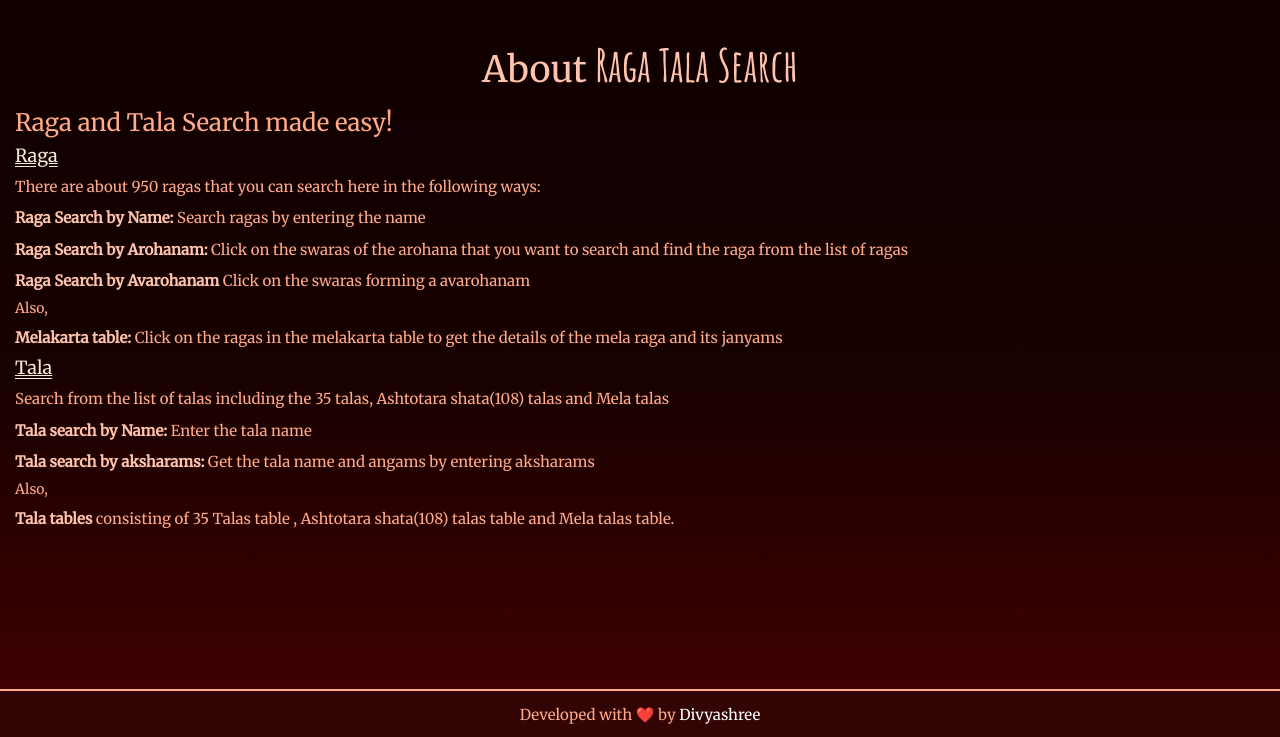
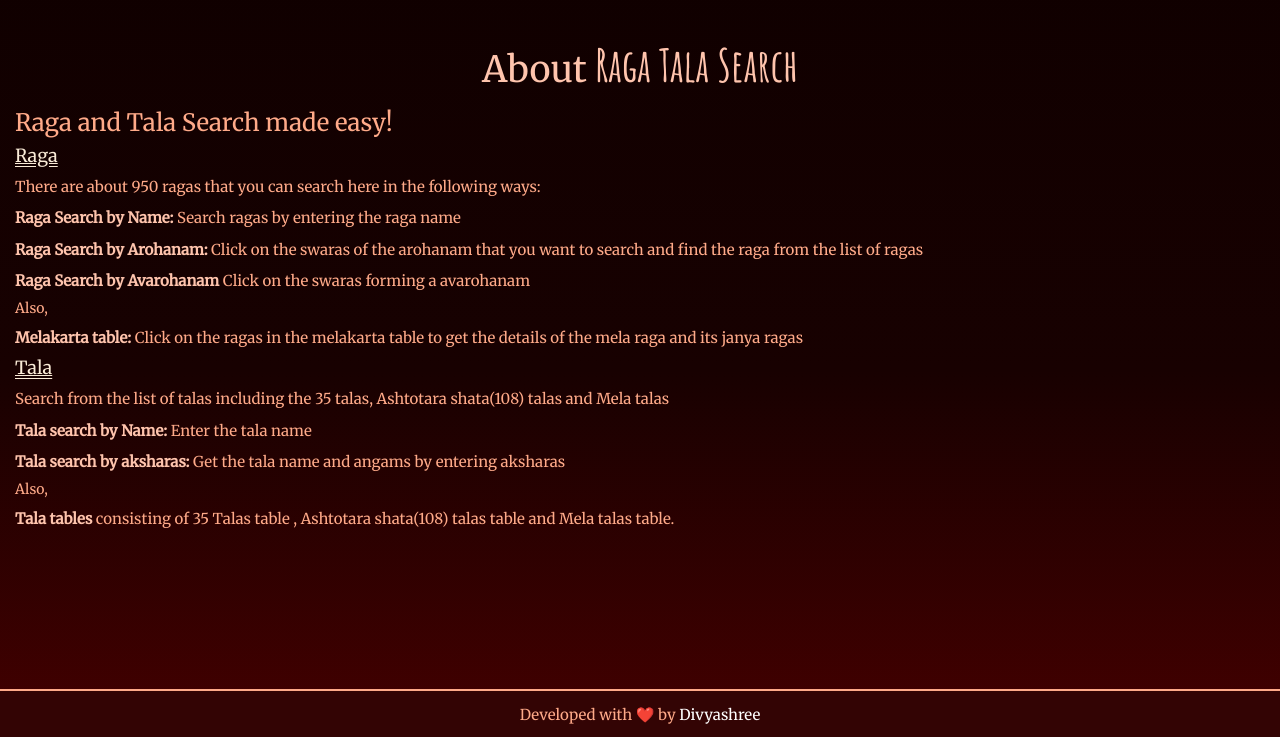
Before and after one commit to divyashreedivya/Raga-Tala-Search, a Django app: page /about/ in a window 1280 px wide. Shown: the part 62-799 px from the top of the page. Run offline with Django 3.2, Linux system fonts and the light colour scheme; some libraries are stand-ins or nearby versions.

Commit message:
Added README.md

```diff
--- a/ragatalasearch/home/templates/home/about.html
+++ b/ragatalasearch/home/templates/home/about.html
@@ -10,19 +10,19 @@
 <h3>Raga and Tala Search made easy!</h3>
 <h4>Raga</h4>
 <p>There are about 950 ragas that you can search here in the following ways: </p>
-<p><strong><a href="{% url 'ragas:name' %}">Raga Search by Name:</a> </strong>Search ragas by entering the name</p>
-<p><strong><a href="{% url 'ragas:arohana' %}">Raga Search by Arohanam: </a></strong>Click on the swaras of the arohana that you want to search
+<p><strong><a href="{% url 'ragas:name' %}">Raga Search by Name:</a> </strong>Search ragas by entering the raga name</p>
+<p><strong><a href="{% url 'ragas:arohana' %}">Raga Search by Arohanam: </a></strong>Click on the swaras of the arohanam that you want to search
 and find the raga from the list of ragas </p>
 <p><strong><a href="{% url 'ragas:avarohana' %}">Raga Search by Avarohanam</a></strong>
     Click on the swaras forming a avarohanam</p>
 <h5>Also,</h5>
 <p><strong><a href="{% url 'ragas:raga_table' %}">Melakarta table: </a></strong>
     Click on the ragas in the melakarta table
-to get the details of the mela raga and its janyams</p>
+to get the details of the mela raga and its janya ragas</p>
 <h4>Tala</h4>
 <p>Search from the list of talas including the 35 talas, Ashtotara shata(108) talas and Mela talas</p>
 <p><strong><a href="{% url 'talas:tala_namelist' %}">Tala search by Name: </a></strong>Enter the tala name</p>
-<p><strong><a href="{% url 'talas:tala_list' %}">Tala search by aksharams: </a></strong>Get the tala name and angams by entering aksharams</p>
+<p><strong><a href="{% url 'talas:tala_list' %}">Tala search by aksharas: </a></strong>Get the tala name and angams by entering aksharas</p>
 <h5>Also,</h5>
 <p><strong><a href="{% url 'talas:tala_table' %}">Tala tables</a></strong> consisting of 35 Talas table
     , Ashtotara shata(108) talas table and Mela talas table.</p>
--- a/ragatalasearch/talas/static/talas/talas.css
+++ b/ragatalasearch/talas/static/talas/talas.css
@@ -58,6 +58,9 @@ input[type=text]{
   background-color: #ffc0a8;
   background: linear-gradient(#ffd7c8, #ffaa89);
   color:#000000;
+}
+a{
+   color:#ffaa89;
 }
 .talah{
   text-align: center;
```
Also changed, not shown: README.md (added).
